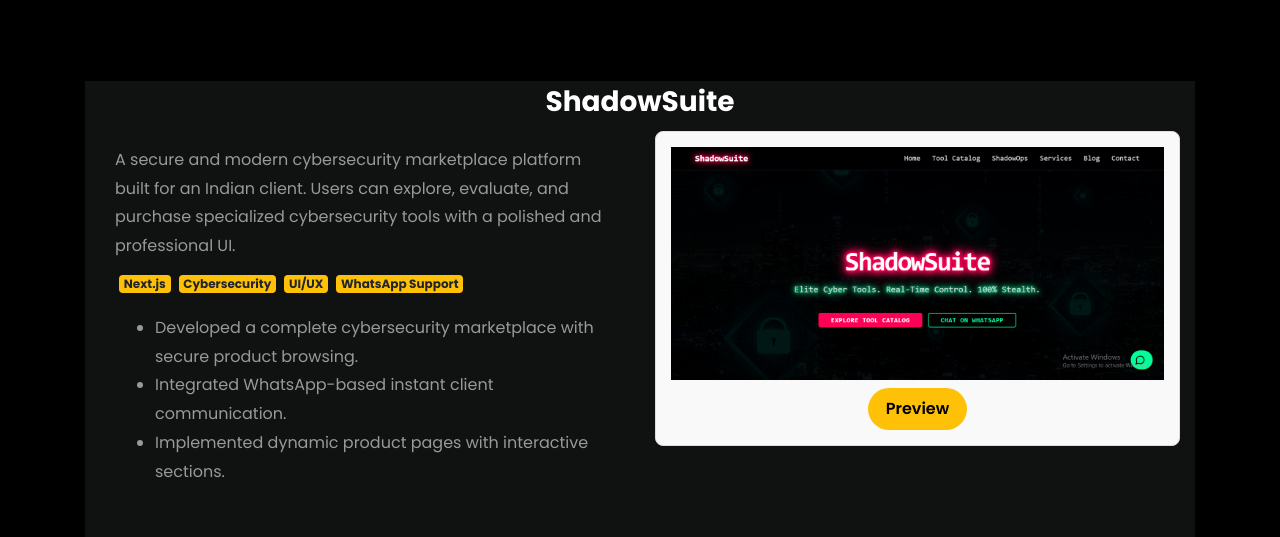
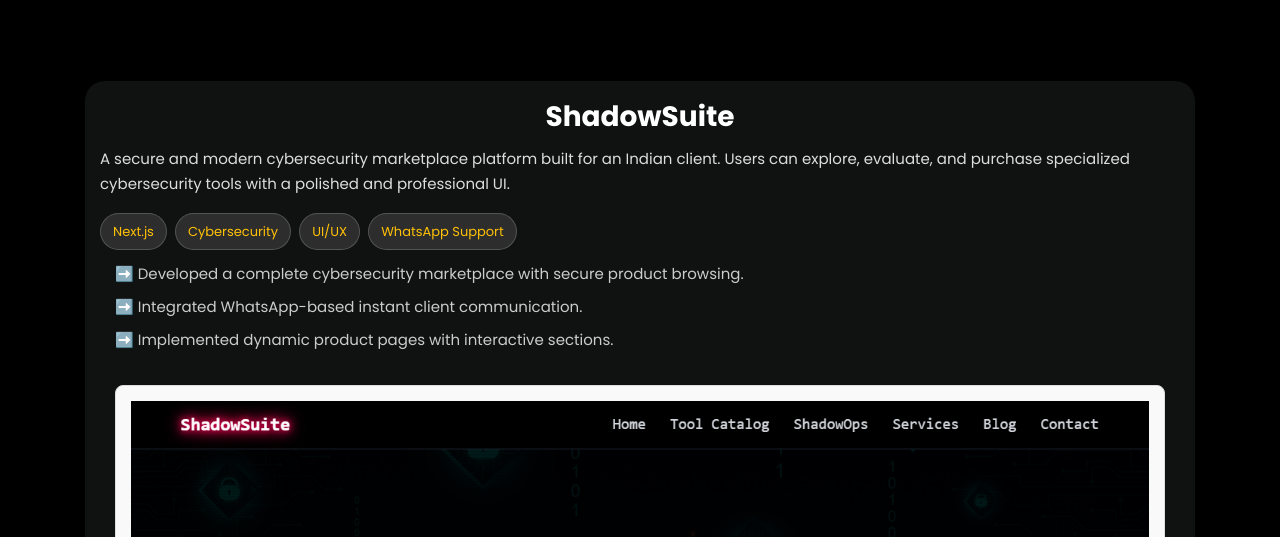
Before and after one commit to BasitKhokhar/basitsportfolios, a website: page website_projects.html in a window 1280 px wide. Shown: the part 263-800 px from the top of the page. Drawn offline with Linux system fonts and the light colour scheme; files whose address does not match are found by name.

Commit message:
new commits

```diff
--- a/website_projects.html
+++ b/website_projects.html
@@ -18,6 +18,47 @@
     <link rel="stylesheet" href="css/style.css">
 
     <style>
+        .app-card {
+            background-color: rgba(240, 248, 255, 0.068);
+            border-radius: 20px;
+            padding: 15px;
+            margin-top: 40px;
+        }
+
+        .app-description {
+
+            color: #ddd;
+            line-height: 1.7;
+            font-size: 15px;
+        }
+
+        .app-tags {
+            display: flex;
+            flex-wrap: wrap;
+            gap: 8px;
+
+        }
+
+        .badge-tech {
+            background: rgba(255, 255, 255, 0.12);
+            padding: 6px 12px;
+            border-radius: 25px;
+            font-size: 13px;
+            color: #ffc107;
+            border: 1px solid rgba(255, 255, 255, 0.18);
+        }
+
+        .app-features {
+            padding: 10px 15px;
+            color: #ccc;
+            font-size: 15px;
+        }
+
+        .app-features li {
+            margin-bottom: 6px;
+            list-style: none;
+        }
+
         /* Default grid for large screens (3 columns) */
         .project-grid {
             display: grid;
@@ -183,55 +224,65 @@
             // Featured Project Section
             // ---------------------------
             let f = data.featured[0];
+
             document.getElementById("featuredProject").innerHTML = `
-                <div style="background-color: rgba(240, 248, 255, 0.068); margin-top: 40px;">
+            <div class="app-card">
+
                 <h3 class="text-center font-weight-bold">${f.title}</h3>
+
+                <p class="app-description">${f.description}</p>
+
+                <!-- Tags -->
+                <div class="app-tags">
+                    ${f.tags.map(t => `<span class="badge-tech">${t}</span>`).join("")}
+                </div>
+
+                <!-- Feature Points -->
+                <ul class="app-features">
+                    ${f.features.map(feat => `<li>➡️ ${feat}</li>`).join("")}
+                </ul>
 
                 <section class="container">
                     <div class="row">
 
-                            <div class="col-12 col-lg-6 mb-4" data-aos="fade-up">
-                                <section style="padding: 15px;">
-                                    <p class="mb-2">${f.description}</p>
-
-                                    <div>
-                                        ${f.tags.map(t => `<span class="badge badge-warning m-1">${t}</span>`).join("")}
-                                    </div>
-
-                                    <ul class="mt-3">
-                                        ${f.features.map(feat => `<li>${feat}</li>`).join("")}
-                                    </ul>
-                                </section>
-                            </div>
-
                         <!-- Preview Image -->
-                            <div class="col-12 col-lg-6 mb-4" data-aos="fade-up">
+                        <div class="col-12 col-lg-12 mb-4" data-aos="fade-up">
                             <div class="project-box">
                                 <img src="${f.image}" alt="">
-                                    <a href="${f.previewLink}">
-                                        <button class="preview-btn mt-2">Preview</button>
+                                <a href="${f.previewLink}" class="preview-btn mt-1">
+                                    <button class="preview-btn mt-1">Preview</button>
                                 </a>
                             </div>
                         </div>
 
                     </div>
                 </section>
+
             </div>
         `;
 
             // ---------------------------
-            // Project Grid (Multiple Projects)
+            // Multiple Projects Grid
             // ---------------------------
             document.getElementById("projectGrid").innerHTML = data.projects.map(p => `
-                <div class="project-box" data-aos="fade-up">
+            <div class="app-card" data-aos="fade-up">
+
+                <div class="project-box">
                     <img src="${p.image}" alt="">
-                    <p>${p.title}</p>
-                       <div>
-                            ${p.tags.map(t => `<span class="badge badge-warning m-1">${t}</span>`).join("")}
                 </div>
- <ul class="mt-3">
-                            ${p.features.map(f => `<li>${f}</li>`).join("")}
+
+                <h3 class="text-center font-weight-bold mt-3">${p.title}</h3>
+
+                <!-- Tags -->
+                <div class="app-tags">
+                    ${p.tags.map(t => `<span class="badge-tech">${t}</span>`).join("")}
+                </div>
+
+                <!-- Feature Points -->
+                <ul class="app-features">
+                    ${p.features.map(f => `<li>➡️ ${f}</li>`).join("")}
                 </ul>
+
                 <a href="${p.previewLink}">
                     <button class="preview-btn">Preview</button>
                 </a>
@@ -244,42 +295,44 @@
             let fs = data.fullStackProject;
 
             document.getElementById("fullStackSection").innerHTML = `
-                <div style="background-color: rgba(240,248,255,0.068); margin-top: 40px;">
+            <div class="app-card">
 
                 <h3 class="text-center font-weight-bold">${fs.title}</h3>
 
-                    <section style="padding: 15px;">
-                        <p>${fs.description}</p>
-                        <div>
-                            ${fs.tags.map(t => `<span class="badge badge-warning m-1">${t}</span>`).join("")}
+                <p class="app-description">${fs.description}</p>
+
+                <!-- Tags -->
+                <div class="app-tags">
+                    ${fs.tags.map(t => `<span class="badge-tech">${t}</span>`).join("")}
                 </div>
 
-                        <ul class="mt-3">
-                            ${fs.features.map(f => `<li>${f}</li>`).join("")}
+                <!-- Feature Points -->
+                <ul class="app-features">
+                    ${fs.features.map(f => `<li>➡️ ${f}</li>`).join("")}
                 </ul>
-                    </section>
 
+                <!-- Videos -->
                 <section class="container">
                     <div class="row">
 
-                            ${fs.videos
-                    .map(v => `
+                        ${fs.videos.map(v => `
                             <div class="col-12 col-lg-6 mb-4">
-                                    <video class="embed-responsive-item border rounded" autoplay muted controls style="width: 100%;">
+                                <video class="embed-responsive-item border rounded bg-light"
+                                       autoplay muted controls style="width: 100%;">
                                     <source src="${v.file}" type="video/mp4">
                                 </video>
                                 <h3 class="text-center font-weight-bold mt-2">${v.title}</h3>
                             </div>
-                                `
-                    )
-                    .join("")}
+                        `).join("")}
 
                     </div>
                 </section>
+
             </div>
         `;
         });
 </script>
+
 
 
 <script>
```
Lines whose indentation alone changed are shown as unchanged.
